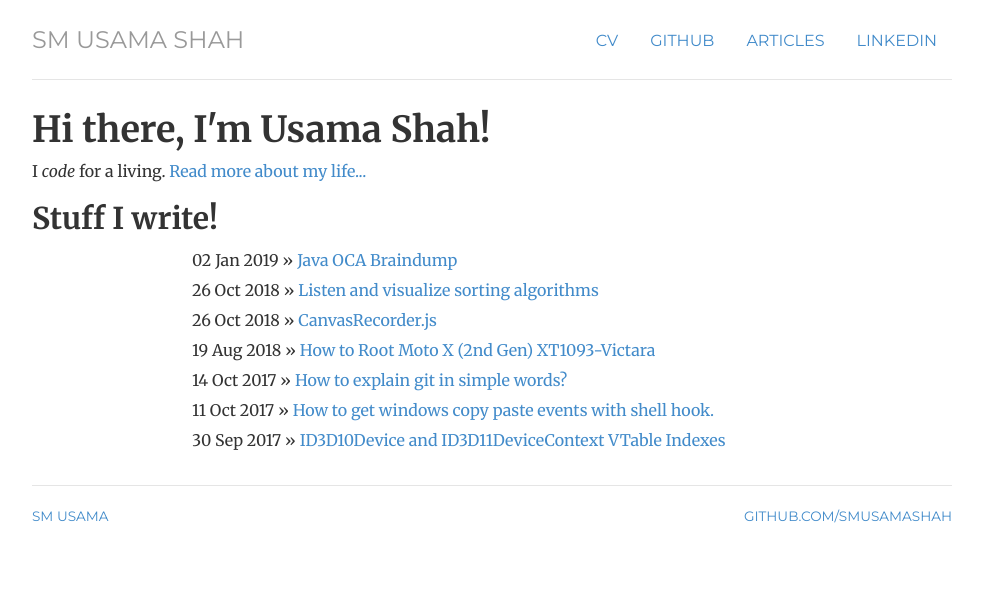
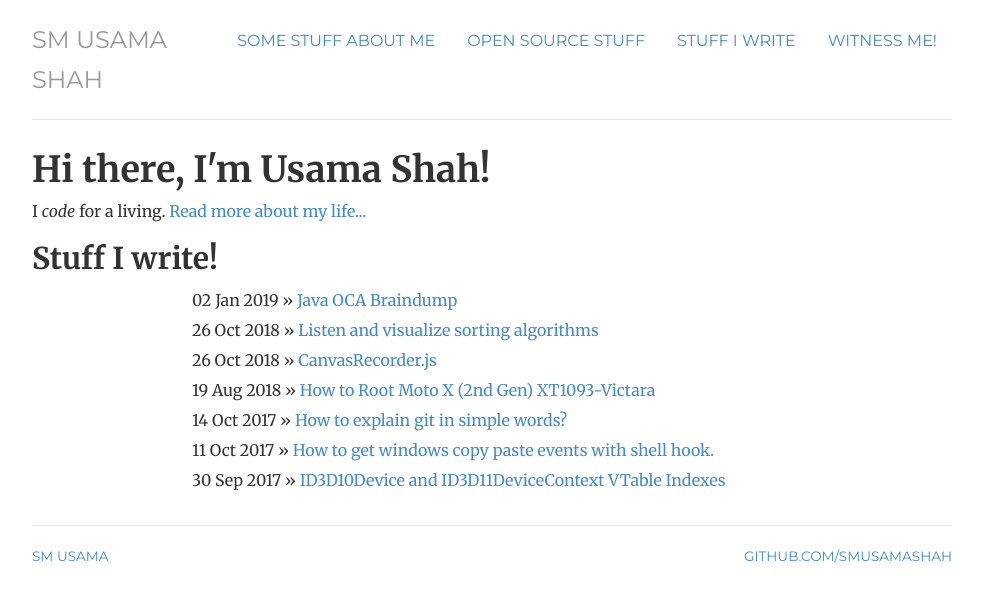
Before and after one commit to SMUsamaShah/SMUsamaShah.github.io, a Jekyll site: the page built from index.html, in a window 1280 px wide. Shown: the top 602 px of the page, without its empty margins (148-1131 px from the left). Built offline with Jekyll 4.4.1, drawn with Linux system fonts in a browser that asks for light colours.

Commit message:
Update header.html

```diff
--- a/_includes/header.html
+++ b/_includes/header.html
@@ -1,9 +1,9 @@
 <nav class="header">
     <ul class="nav nav-pills pull-right">
-        <li class="{{ page.cv }}"><a href="/cv" title="CV">CV</a></li>
-        <li class="{{ page.projects }}"><a href="https://github.com/SMUsamaShah" title="Github">GitHub</a></li>
-        <li class="{{ page.notes }}"><a href="/blog" title="Blog">Articles</a></li>
-        <li class="{{ page.contact }}"><a href="https://www.linkedin.com/in/smusamashah/" title="LinkedIn">LinkedIn</a></li>
+        <li class="{{ page.cv }}"><a href="/cv" title="CV">Some stuff about me</a></li>
+        <li class="{{ page.projects }}"><a href="https://github.com/SMUsamaShah" title="Github">Open Source stuff</a></li>
+        <li class="{{ page.notes }}"><a href="/blog" title="Blog">Stuff I write</a></li>
+        <li class="{{ page.contact }}"><a href="https://www.linkedin.com/in/smusamashah/" title="LinkedIn">Witness Me!</a></li>
     </ul>
     <h3 class="text-muted"><a href="/">{{ site.title }}</a></h3>
 </nav> <!-- /header -->
```
